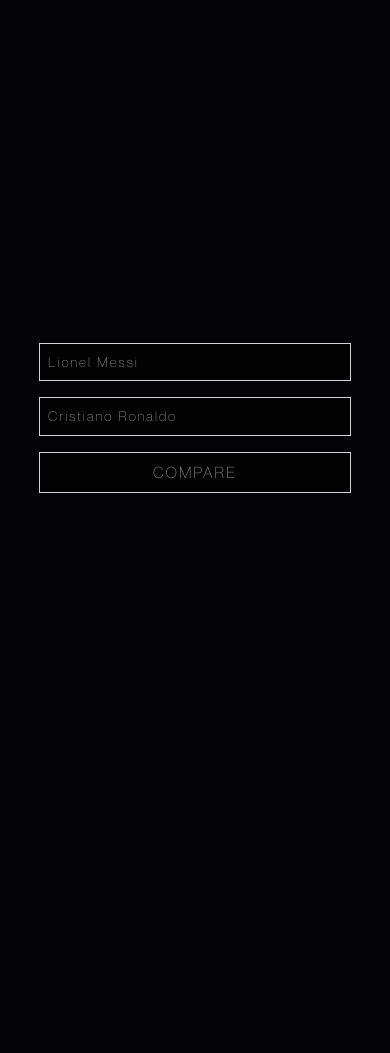
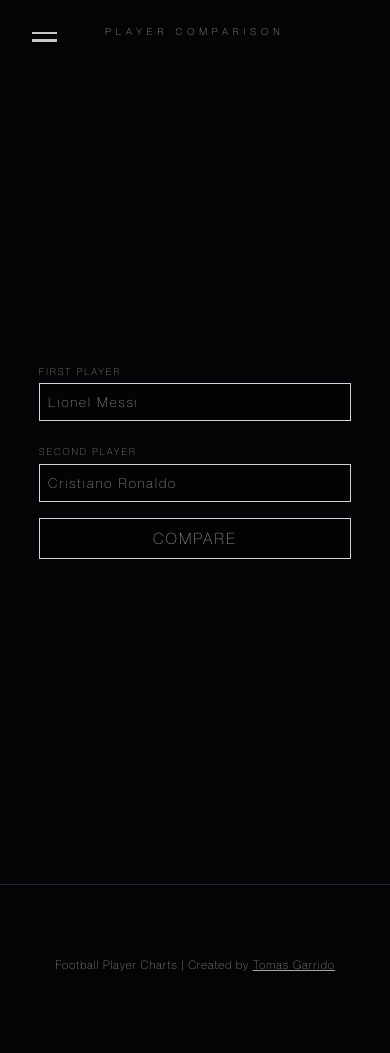
Before and after one commit to Garridot/player_charts, a Django app: page /players_comparison/ in a window 390 px wide. Before the commit the page ends 493 px from the top, so only its background shows below. Run offline with Django 4.2, Linux system fonts and the light colour scheme; data comes from the database, SQL or seed files in the repository; parts of the project's set-up code (start-up, migrations or seed data) failed here and were passed over; some libraries are stand-ins or nearby versions.

Commit message:
update frontend 2

```diff
--- a/static/css/comparison_form.css
+++ b/static/css/comparison_form.css
@@ -20,6 +20,29 @@ form .selects select{
     font-family: "NeueMontreal-Light";
     letter-spacing: 2px;
     border-radius: 0;
+}
+
+form label {
+    display: inline-block;
+    width: 100%;
+    padding: 1vw 0px;
+    font-size: smaller;
+    text-transform: uppercase;
+    font-family: "NeueMontreal-Light";
+    color: #aaa;
+    letter-spacing: 2px;
+}
+
+
+@media(max-width:1000px){
+    form label {
+        font-size: .8rem;
+    }
+}
+@media(max-width:600px){
+    form label {
+        font-size: .6rem;
+    }
 }
 form .selects select option{
     font-family: "NeueMontreal-Light";
--- a/static/js/base.js
+++ b/static/js/base.js
@@ -1,3 +1,27 @@
+// ONLOAD //
+
+var header   = document.querySelector("header");
+var mainImg  = document.querySelector("main .main-img");
+var homedata = document.querySelector("section.home-data");
+var footer   = document.querySelector("footer");
+
+var result   = document.querySelector(".result");
+window.onload = ()=>{
+    setTimeout(()=>{
+        header.style.visibility   = "visible";
+        if(mainImg){
+            mainImg.style.visibility  = "visible";
+        }
+        if(homedata){
+            homedata.style.display    = "block";
+        }
+        if(result){
+            result.style.display    = "block";
+        }
+        footer.style.display      = "table";
+    },1000)
+}
+
 // CLICK NAVE //
 
 var barmenu    = document.querySelector(".bar-menu");
--- a/templates/comparison_form.html
+++ b/templates/comparison_form.html
@@ -4,16 +4,53 @@
 <!-- {% block title %}Football Player Charts | Player Comparison {% endblock %} -->
 <link rel="stylesheet" href="{% static 'css/comparison_form.css' %}">
 
+<style>
+    .title-p {
+        width: 90%;
+        margin: auto;
+        font-size: 1.2vw;
+        letter-spacing: 5px;
+        text-align: center;
+        color: #c7c7c7;
+        padding: 2.8vw 0 0;
+        text-transform: uppercase;
+
+    }
+    .title-p p{
+        padding: 0;
+        margin: 0;
+        font-family: "NeueMontreal-Light";
+    }
+    @media(max-width:800px){
+        .title-p {
+            padding: 3.8vw 0 0;
+            font-size: 2vw;
+        }
+    }
+    @media(max-width:600px){
+        .title-p {
+            padding: 6.5vw 0 0;
+            font-size: 2.5vw;
+        }
+    }
+
+</style>
+
+<div class="title-p">
+    <p>Player Comparison</p>
+</div>
 <section class="form_comparison">
     <form method="POST">
         {% csrf_token %}
         <div class="selects">
+            <label for="">First player</label>
             <select class="form-select form-select-lg mb-3" name="first_player">
                 <option value="{{players.0.name}}"selected>{{players.0.name}}</option>
                 {% for player in players %}
                     <option value="{{player.name}}">{{player.name}}</option>
                 {% endfor %}
             </select>
+            <label for="">Second player</label>
             <select class="form-select form-select-lg mb-3" name="second_player">
                 <option value="{{players.1.name}}"selected>{{players.1.name}}</option>
 
--- a/templates/form_scraping.html
+++ b/templates/form_scraping.html
@@ -7,6 +7,7 @@
     <title>Form Scraping</title>
 </head>
 <body>
+
     <div style="width: 100%;">
         <form style="display: grid;width: 50%;margin: auto;" method="POST">
             {% csrf_token %}
```
Also changed, not shown: templates/home.html (+0 -15 lines), templates/player_comparison.html (+0 -12 lines).
